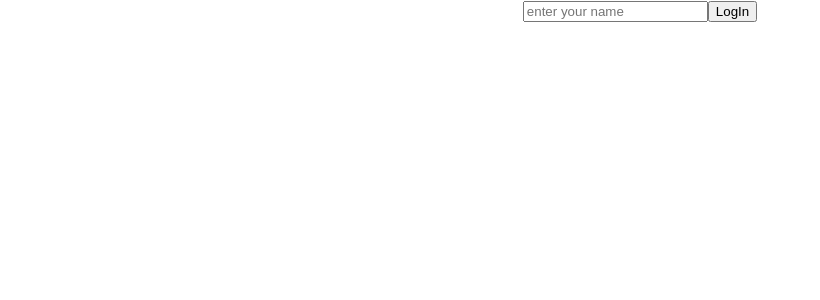
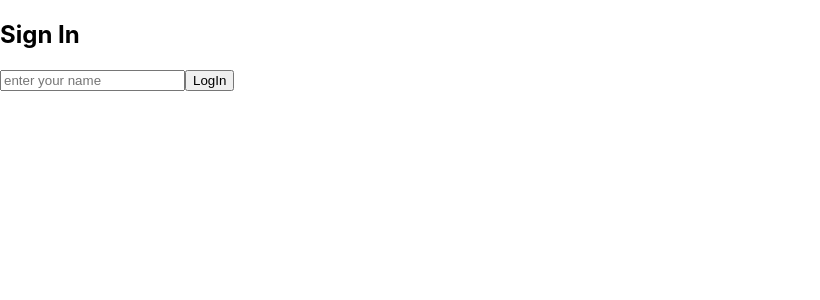
Before and after one commit to shwetaps605/bookeeper-redux, a React (Create React App) app: page / in a window 1280 px wide. Shown: the top 300 px of the page, without its empty margins (0-820 px from the left). Built offline with nearby package versions, Linux system fonts and the light colour scheme.

Commit message:
Added the SignIn component

```diff
--- a/src/App.jsx
+++ b/src/App.jsx
@@ -1,44 +1,18 @@
 import React, { useState } from 'react';
 import './App.css';
-import { addUser } from './features/users/userSlice'
-import { useDispatch, useSelector } from 'react-redux'
-import { login, logout, selectLogger } from './features/login/loggerSlice'
+import {useSelector } from 'react-redux'
+import { selectLogger } from './features/login/loggerSlice'
 import Books from './components/Books';
+import SignIn from './components/SignIn';
 
 function App() {
-  const user = useSelector(state => state.users)
   const isLoggedIn = useSelector(selectLogger)
-  console.log("USER", user)
-  const dispatch = useDispatch()
-  console.log("LOGIN STATUS", isLoggedIn)
-
-  const [username, setUsername] = useState("")
-
-  const handleLogIn = () => {
-    dispatch(addUser({ name: username }))
-    setUsername("")
-    dispatch(login())
-  }
-
   return (
     <>
       {
-        !isLoggedIn ?
-          <div className="App">
-            <input
-              placeholder='enter your name'
-              value={username}
-              onChange={(e) => setUsername(e.target.value)}
-              required
-            />
-            <button onClick={() => handleLogIn()}>
-              LogIn
-            </button>
-          </div> :
-          <Books/>
-    }
+        !isLoggedIn ? <SignIn/> :<Books/>
+      }
     </>
-
   );
 }
 
--- a/src/components/SignIn.jsx
+++ b/src/components/SignIn.jsx
@@ -0,0 +1,37 @@
+import React, {useState} from 'react'
+import { useDispatch, useSelector } from 'react-redux'
+import { login } from '../features/login/loggerSlice'
+import { addUser } from '../features/users/userSlice'
+
+
+const SignIn = () => {
+  const dispatch = useDispatch()
+  const [username, setUsername] = useState("")
+
+  const handleSubmit = () => {
+    dispatch(addUser({ name: username }))
+    setUsername("")
+    dispatch(login())
+  }
+
+    return (
+        <div className="signin-container">
+            <header>
+                <h2>Sign In</h2>
+            </header>
+            <form onSubmit={handleSubmit}>
+                <input
+                    placeholder='enter your name'
+                    value={username}
+                    onChange={(e) => setUsername(e.target.value)}
+                    required
+                />
+                <button onClick={() => handleSubmit()}>
+                    LogIn
+                </button>
+            </form>
+        </div>
+    )
+}
+
+export default SignIn
```
